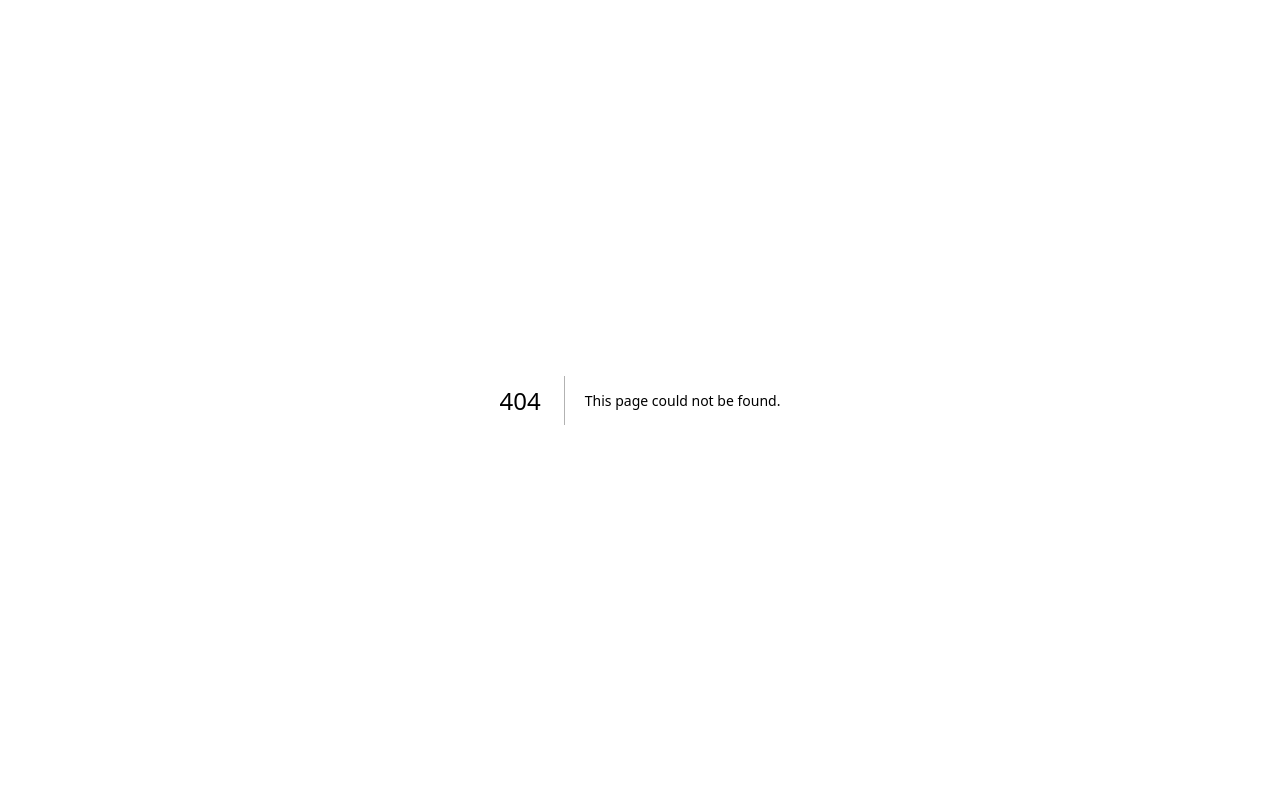
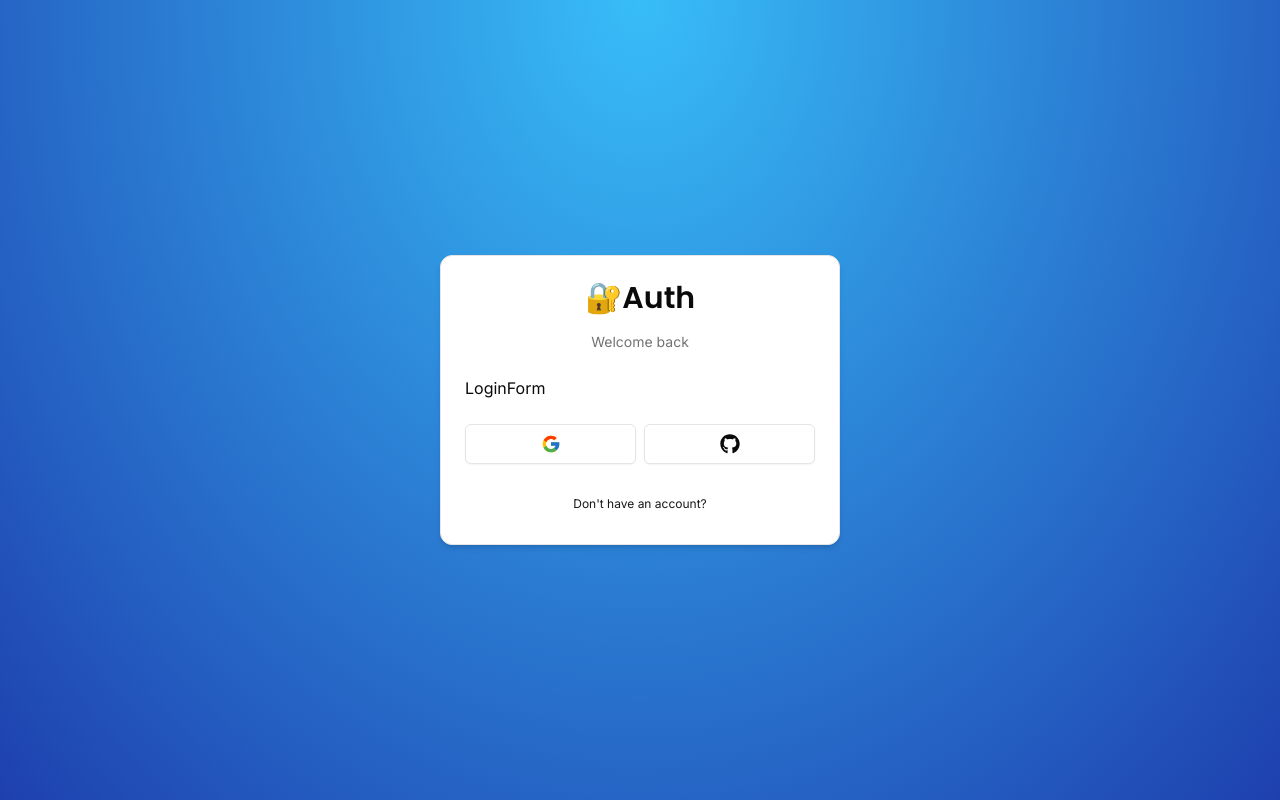
Before and after one commit to nazmulrony/next-auth-v5, a Next.js app: page /auth/login in a window 1280 px wide. Before the commit this address had no page. Built offline with nearby package versions, Linux system fonts and the light colour scheme.

Commit message:
reusable header added

```diff
--- a/package.json
+++ b/package.json
@@ -16,6 +16,7 @@
     "next": "14.1.3",
     "react": "^18",
     "react-dom": "^18",
+    "react-icons": "^5.0.1",
     "tailwind-merge": "^2.2.1",
     "tailwindcss-animate": "^1.0.7"
   },
--- /dev/null
+++ b/src/app/auth/layout.tsx
@@ -0,0 +1,11 @@
+export default function AuthLayout({
+    children,
+}: {
+    children: React.ReactNode;
+}) {
+    return (
+        <div className="h-full flex items-center justify-center  bg-[radial-gradient(ellipse_at_top,_var(--tw-gradient-stops))]  from-sky-400 to-blue-800">
+            {children}
+        </div>
+    );
+}
--- /dev/null
+++ b/src/app/auth/login/page.tsx
@@ -0,0 +1,5 @@
+import { LoginForm } from "@/components/auth/login-form";
+
+export default function LoginPage() {
+    return <LoginForm />;
+}
--- /dev/null
+++ b/src/components/auth/back-button.tsx
@@ -0,0 +1,23 @@
+"use client";
+
+import { useRouter } from "next/navigation";
+import { Button } from "../ui/button";
+import Link from "next/link";
+
+interface BackButtonProps {
+    href: string;
+    label: string;
+}
+export const BackButton = ({ href, label }: BackButtonProps) => {
+    const router = useRouter();
+    return (
+        <Button
+            className="font-normal w-full "
+            size="sm"
+            variant="link"
+            asChild
+        >
+            <Link href={href}>{label}</Link>
+        </Button>
+    );
+};
--- /dev/null
+++ b/src/components/auth/card-wrapper.tsx
@@ -0,0 +1,39 @@
+"use client";
+
+import { Card, CardContent, CardFooter, CardHeader } from "../ui/card";
+import { BackButton } from "./back-button";
+import { Header } from "./header";
+import { Social } from "./social";
+
+interface CardWrapperProps {
+    children: React.ReactNode;
+    headerLabel: string;
+    backButtonLabel: string;
+    backButtonHref: string;
+    showSocial: boolean;
+}
+
+export const CardWrapper = ({
+    children,
+    headerLabel,
+    backButtonLabel,
+    backButtonHref,
+    showSocial,
+}: CardWrapperProps) => {
+    return (
+        <Card className="w-[400px] shadow-md">
+            <CardHeader>
+                <Header label={headerLabel} />
+            </CardHeader>
+            <CardContent>{children}</CardContent>
+            {showSocial && (
+                <CardFooter>
+                    <Social />
+                </CardFooter>
+            )}
+            <CardFooter>
+                <BackButton href={backButtonHref} label={backButtonLabel} />
+            </CardFooter>
+        </Card>
+    );
+};
--- /dev/null
+++ b/src/components/auth/header.tsx
@@ -0,0 +1,22 @@
+import { cn } from "@/lib/utils";
+import { Poppins } from "next/font/google";
+
+const font = Poppins({
+    subsets: ["latin"],
+    weight: ["600"],
+});
+
+interface HeaderProps {
+    label: string;
+}
+
+export const Header = ({ label }: HeaderProps) => {
+    return (
+        <div className="w-full flex flex-col gap-y-4 items-center justify-center">
+            <h1 className={cn("text-3xl font-semibold ", font.className)}>
+                🔐Auth
+            </h1>
+            <p className="text-muted-foreground text-sm">{label}</p>
+        </div>
+    );
+};
--- /dev/null
+++ b/src/components/auth/login-form.tsx
@@ -0,0 +1,14 @@
+import { CardWrapper } from "./card-wrapper";
+
+export const LoginForm = () => {
+    return (
+        <CardWrapper
+            headerLabel="Welcome back"
+            backButtonLabel="Don't have an account?"
+            backButtonHref="/auth/register"
+            showSocial
+        >
+            LoginForm
+        </CardWrapper>
+    );
+};
--- /dev/null
+++ b/src/components/auth/social.tsx
@@ -0,0 +1,28 @@
+"use client";
+
+import { FaGithub } from "react-icons/fa";
+import { Button } from "../ui/button";
+import { FcGoogle } from "react-icons/fc";
+
+export const Social = () => {
+    return (
+        <div className="flex items-center w-full gap-x-2">
+            <Button
+                size="lg"
+                className="w-full"
+                variant="outline"
+                onClick={() => {}}
+            >
+                <FcGoogle className="h-5 w-5" />
+            </Button>
+            <Button
+                size="lg"
+                className="w-full"
+                variant="outline"
+                onClick={() => {}}
+            >
+                <FaGithub className="h-5 w-5" />
+            </Button>
+        </div>
+    );
+};
--- /dev/null
+++ b/src/components/ui/card.tsx
@@ -0,0 +1,76 @@
+import * as React from "react"
+
+import { cn } from "@/lib/utils"
+
+const Card = React.forwardRef<
+  HTMLDivElement,
+  React.HTMLAttributes<HTMLDivElement>
+>(({ className, ...props }, ref) => (
+  <div
+    ref={ref}
+    className={cn(
+      "rounded-xl border bg-card text-card-foreground shadow",
+      className
+    )}
+    {...props}
+  />
+))
+Card.displayName = "Card"
+
+const CardHeader = React.forwardRef<
+  HTMLDivElement,
+  React.HTMLAttributes<HTMLDivElement>
+>(({ className, ...props }, ref) => (
+  <div
+    ref={ref}
+    className={cn("flex flex-col space-y-1.5 p-6", className)}
+    {...props}
+  />
+))
+CardHeader.displayName = "CardHeader"
+
+const CardTitle = React.forwardRef<
+  HTMLParagraphElement,
+  React.HTMLAttributes<HTMLHeadingElement>
+>(({ className, ...props }, ref) => (
+  <h3
+    ref={ref}
+    className={cn("font-semibold leading-none tracking-tight", className)}
+    {...props}
+  />
+))
+CardTitle.displayName = "CardTitle"
+
+const CardDescription = React.forwardRef<
+  HTMLParagraphElement,
+  React.HTMLAttributes<HTMLParagraphElement>
+>(({ className, ...props }, ref) => (
+  <p
+    ref={ref}
+    className={cn("text-sm text-muted-foreground", className)}
+    {...props}
+  />
+))
+CardDescription.displayName = "CardDescription"
+
+const CardContent = React.forwardRef<
+  HTMLDivElement,
+  React.HTMLAttributes<HTMLDivElement>
+>(({ className, ...props }, ref) => (
+  <div ref={ref} className={cn("p-6 pt-0", className)} {...props} />
+))
+CardContent.displayName = "CardContent"
+
+const CardFooter = React.forwardRef<
+  HTMLDivElement,
+  React.HTMLAttributes<HTMLDivElement>
+>(({ className, ...props }, ref) => (
+  <div
+    ref={ref}
+    className={cn("flex items-center p-6 pt-0", className)}
+    {...props}
+  />
+))
+CardFooter.displayName = "CardFooter"
+
+export { Card, CardHeader, CardFooter, CardTitle, CardDescription, CardContent }
```
Also changed, not shown: 1 other file (tests, documents, lock files or other folders).
